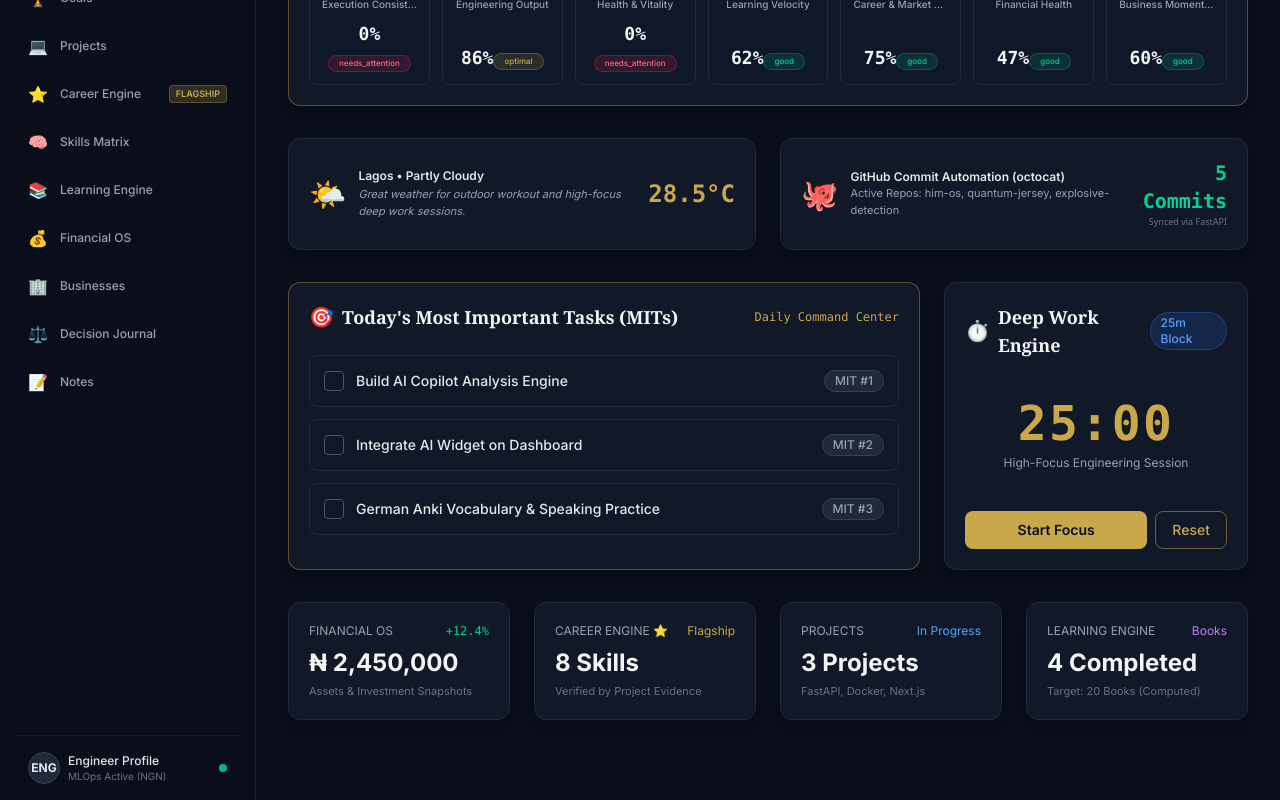
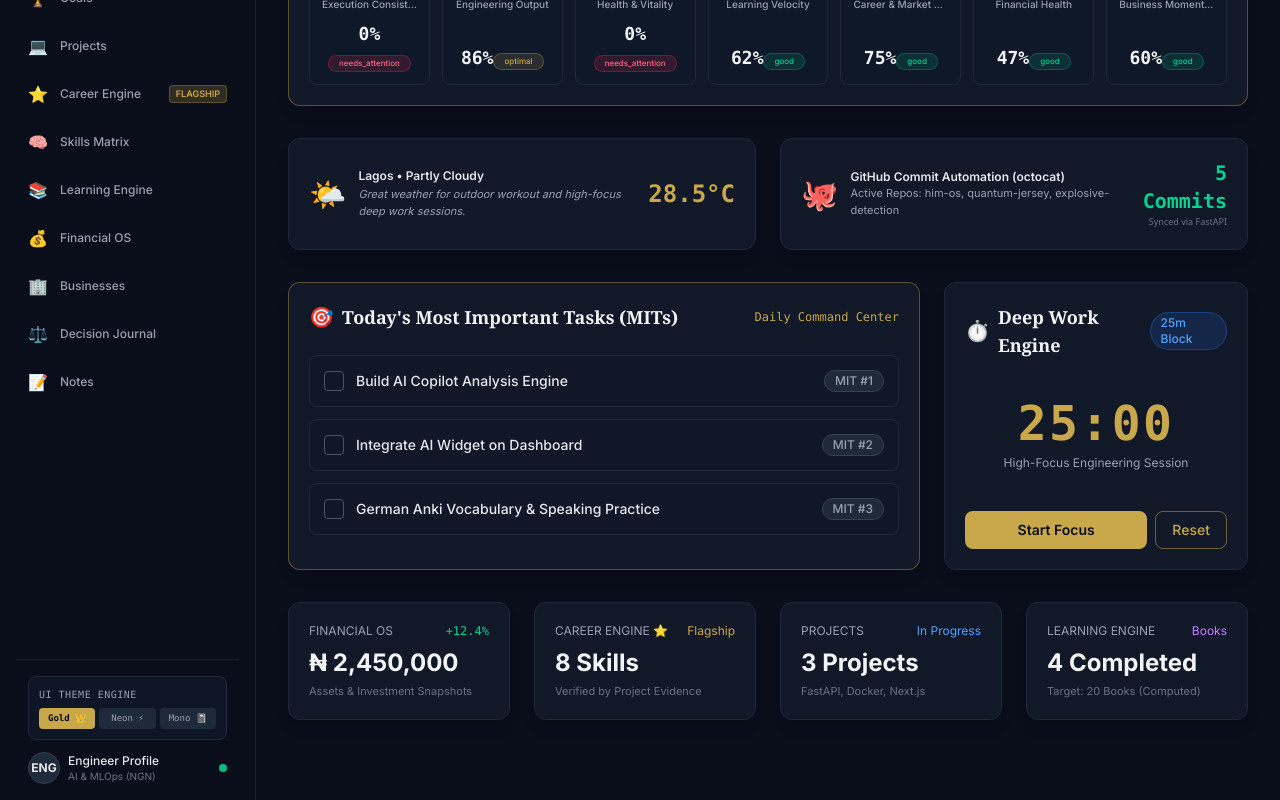
Before and after one commit to Quantumdata66/him-os, a Next.js app: page /dashboard in a window 1280 px wide. Shown: the part 601-1401 px from the top of the page. Built offline with nearby package versions, Linux system fonts and the light colour scheme; no server answers; a web font is replaced by a local one.

Commit message:
feat(v4): add Theme Engine selector and finalize Version 4.0 release

```diff
--- a/src/shared/layout/Sidebar.tsx
+++ b/src/shared/layout/Sidebar.tsx
@@ -3,6 +3,7 @@
 import React from 'react';
 import Link from 'next/link';
 import { usePathname } from 'next/navigation';
+import { ThemeSelector } from '../ui/ThemeSelector';
 
 interface NavItem {
   name: string;
@@ -92,8 +93,10 @@ export const Sidebar: React.FC = () => {
         </nav>
       </div>
 
-      {/* Footer Profile */}
-      <div className="pt-4 border-t border-gray-800/60 px-3">
+      {/* Footer Profile & Theme Selector */}
+      <div className="pt-4 border-t border-gray-800/60 px-3 space-y-3">
+        <ThemeSelector />
+
         <div className="flex items-center justify-between">
           <div className="flex items-center space-x-2">
             <div className="w-8 h-8 rounded-full bg-gray-800 border border-gray-700 flex items-center justify-center text-xs font-bold text-gray-200">
@@ -101,7 +104,7 @@ export const Sidebar: React.FC = () => {
             </div>
             <div>
               <p className="text-xs font-medium text-gray-200">Engineer Profile</p>
-              <p className="text-[10px] text-gray-500">MLOps Active (NGN)</p>
+              <p className="text-[10px] text-gray-500">AI & MLOps (NGN)</p>
             </div>
           </div>
           <span className="w-2 h-2 rounded-full bg-emerald-500" title="System Active"></span>
--- /dev/null
+++ b/src/shared/ui/ThemeSelector.tsx
@@ -0,0 +1,65 @@
+'use client';
+
+import React, { useState, useEffect } from 'react';
+import { StorageAdapter } from '@/core/storage/localStorageAdapter';
+
+export type SystemTheme = 'classic_gold' | 'cyberpunk_neon' | 'clean_monochrome';
+
+const THEME_STORAGE_KEY = 'him_os_theme';
+
+export const ThemeSelector: React.FC = () => {
+  const [theme, setTheme] = useState<SystemTheme>('classic_gold');
+
+  useEffect(() => {
+    const saved = StorageAdapter.getItem<SystemTheme>(THEME_STORAGE_KEY, 'classic_gold');
+    setTheme(saved);
+  }, []);
+
+  const handleSelectTheme = (newTheme: SystemTheme) => {
+    setTheme(newTheme);
+    StorageAdapter.setItem(THEME_STORAGE_KEY, newTheme);
+
+    // Dynamic root theme class injection
+    if (typeof document !== 'undefined') {
+      document.documentElement.setAttribute('data-theme', newTheme);
+    }
+  };
+
+  return (
+    <div className="bg-gray-900/80 p-2.5 rounded-lg border border-gray-800 space-y-1.5 select-none">
+      <span className="text-[10px] font-mono text-gray-400 block uppercase tracking-wider">UI Theme Engine</span>
+      <div className="grid grid-cols-3 gap-1 text-[9px] font-mono">
+        <button
+          onClick={() => handleSelectTheme('classic_gold')}
+          className={`px-2 py-1 rounded transition-all ${
+            theme === 'classic_gold'
+              ? 'bg-[#C9A84C] text-gray-950 font-bold'
+              : 'bg-gray-800 text-gray-400 hover:text-gray-200'
+          }`}
+        >
+          Gold 👑
+        </button>
+        <button
+          onClick={() => handleSelectTheme('cyberpunk_neon')}
+          className={`px-2 py-1 rounded transition-all ${
+            theme === 'cyberpunk_neon'
+              ? 'bg-cyan-400 text-gray-950 font-bold'
+              : 'bg-gray-800 text-gray-400 hover:text-gray-200'
+          }`}
+        >
+          Neon ⚡
+        </button>
+        <button
+          onClick={() => handleSelectTheme('clean_monochrome')}
+          className={`px-2 py-1 rounded transition-all ${
+            theme === 'clean_monochrome'
+              ? 'bg-gray-200 text-gray-950 font-bold'
+              : 'bg-gray-800 text-gray-400 hover:text-gray-200'
+          }`}
+        >
+          Mono 📓
+        </button>
+      </div>
+    </div>
+  );
+};
```
